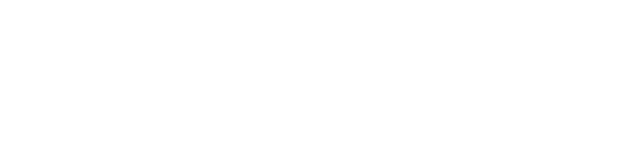
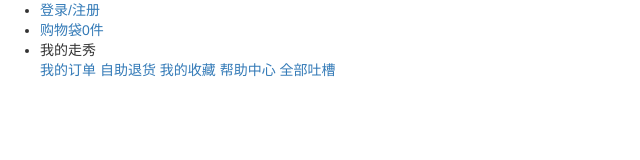
Before and after one commit to GuanAXing123/holiday, a website: page index.html in a window 1280 px wide. Shown: the whole page, without its empty margins (0-640 px from the left). Drawn offline with nearby package versions, Linux system fonts and the light colour scheme.

Commit message:
主页的编辑

```diff
--- a/index.html
+++ b/index.html
@@ -14,6 +14,28 @@
     <script src="https://maxcdn.bootstrapcdn.com/bootstrap/3.3.7/js/bootstrap.min.js"></script>
 </head>
 <body>
+    <div class="top">
+        <div class="topLeft">
+            <ul>
+                <li><a href="login.html">登录/注册</a></li>
+                <li><a href="register.html">购物袋0件</a></li>
+                <li>我的走秀
+                    <div class="menu">
+                        <a href="">我的订单</a>
+                        <a href="">自助退货</a>
+                        <a href="">我的收藏</a>
+                        <a href="">帮助中心</a>
+                        <a href="">全部吐槽</a>
+                    </div>
+                </li>
+            </ul>
+        </div>
+    </div>
+    <script src="js/lib/jquery-1.12.4.js"></script>
+    <script>
+        $(function () {
 
+        });
+    </script>
 </body>
 </html>
--- a/sass/index.scss
+++ b/sass/index.scss
@@ -0,0 +1 @@
+@charset "utf-8";
```
